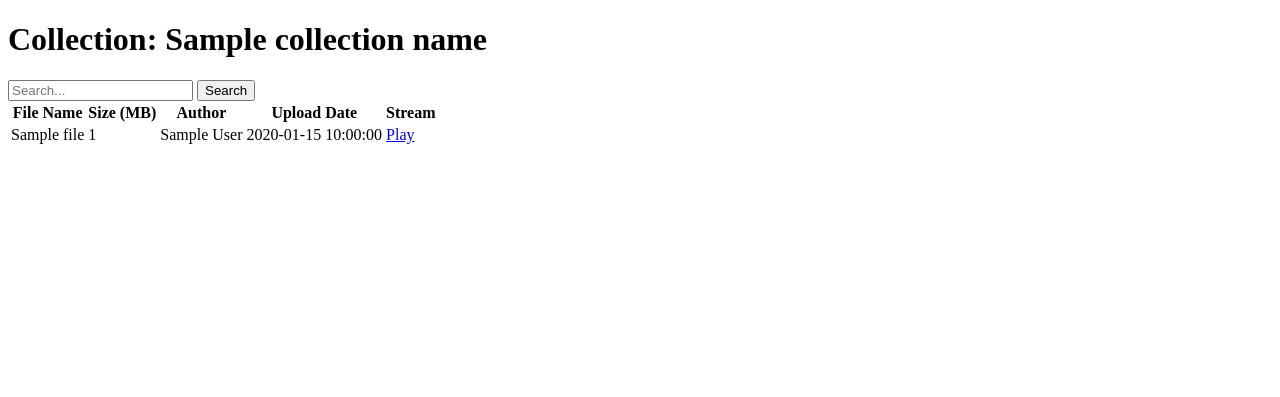
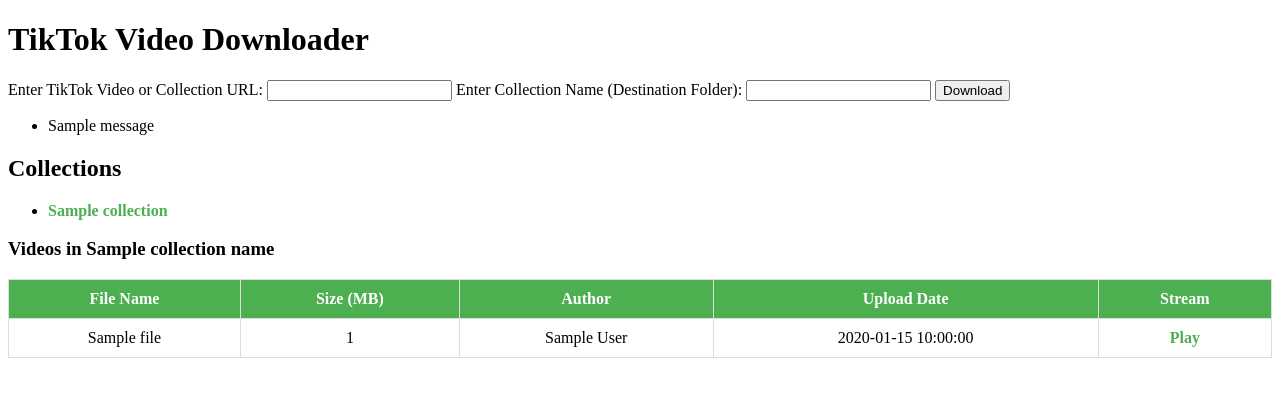
Before and after one commit to aamanhey/MediaSteward, a Flask app: template tiktok_downloader/media_streamer/templates/index.html in a window 1280 px wide. Shown: the top 397 px of the page. Run offline with Flask 3, Linux system fonts and the light colour scheme; the template is opened without the code that fills it: values that come from a table or form of the project are taken from there, most other values are stand-ins (such as "Sample title", 1, 10 or a date in 2020); one stand-in notice (Sample message) is shown.

Commit message:
Upload videos
upload videos to the site using the a link. The table isn't displaying the metadata correctly, the author and date uploaded are often Null/Unknown but defined in the JSON.

```diff
--- a/tiktok_downloader/media_streamer/server.py
+++ b/tiktok_downloader/media_streamer/server.py
@@ -1,55 +1,96 @@
-from flask import Flask, render_template, send_from_directory, request, redirect, url_for
+from flask import Flask, render_template, send_from_directory, request, redirect, url_for, flash
+from flask_wtf import FlaskForm
+from wtforms import StringField, SubmitField
+from wtforms.validators import URL, Length
 import os
 import json
+import subprocess
 import re
 
 app = Flask(__name__)
 
+# Configurations
+app.config['SECRET_KEY'] = 'your_secret_key'  # For form security
+MAX_FILE_SIZE = 100 * 1024 * 1024  # 100MB size limit for uploads
 BASE_DOWNLOADS_DIR = os.path.join(os.getcwd(), "downloads")
 
+# Ensure the downloads directory exists
+if not os.path.exists(BASE_DOWNLOADS_DIR):
+    os.makedirs(BASE_DOWNLOADS_DIR)
+
 def list_subfolders(directory):
-    """List subfolders (collections) in the given directory."""
+    """List all subfolders (collections) in the given directory."""
     return [f for f in os.listdir(directory) if os.path.isdir(os.path.join(directory, f))]
 
-def load_collection_metadata(collection_path, collection_name):
-    """Load metadata from collection.json in the selected collection folder."""
-    metadata_file = os.path.join(collection_path, f"{collection_name}.json")
-    if os.path.exists(metadata_file):
-        with open(metadata_file, "r") as f:
+def load_collection_metadata(collection_name):
+    """Load metadata dynamically from the collection's specific JSON file."""
+    collection_metadata_path = os.path.join(BASE_DOWNLOADS_DIR, collection_name, f"{collection_name}.json")
+    if os.path.exists(collection_metadata_path):
+        with open(collection_metadata_path, "r") as f:
             return json.load(f).get("videos", [])
     return []
 
 def extract_video_id_from_url(url):
-    """Extract video ID from a TikTok URL."""
+    """Extract the video ID from a TikTok URL."""
     match = re.search(r'/video/(\d+)', url)
     return match.group(1) if match else None
 
 def extract_video_id_from_filename(filename):
-    """Extract video ID from filename."""
+    """Extract video ID (numbers) from a filename."""
     return os.path.splitext(filename)[0]
+
+def run_downloader(url, collection_name):
+    """Run yt-dlp to download a video or collection from TikTok."""
+    collection_folder = os.path.join(BASE_DOWNLOADS_DIR, collection_name)
+
+    # Create collection folder if it doesn't exist
+    if not os.path.exists(collection_folder):
+        os.makedirs(collection_folder)
+
+    try:
+        # Download the collection or video and save it to the collection folder
+        subprocess.run(["yt-dlp", "-o", os.path.join(collection_folder, "%(id)s.%(ext)s"), url], check=True)
+    except subprocess.CalledProcessError as e:
+        flash(f"Error downloading the video or collection: {e}", 'danger')
+
+class DownloadForm(FlaskForm):
+    """Form to submit a TikTok URL and collection name for downloading."""
+    url = StringField('Enter TikTok Video or Collection URL', validators=[URL(), Length(max=500)])
+    collection_name = StringField('Enter Collection Name (Destination Folder)', validators=[Length(max=100)])
+    submit = SubmitField('Download')
 
 @app.route("/", methods=["GET", "POST"])
 def index():
-    """Display the list of collections (subfolders) in the downloads directory."""
+    """
+    Show the form to submit a link and display collections.
+    """
+    form = DownloadForm()
+    if form.validate_on_submit():
+        url = form.url.data
+        collection_name = form.collection_name.data
+        run_downloader(url, collection_name)  # Run downloader to fetch the video or collection
+        flash(f"Started downloading {url} into collection: {collection_name}", 'success')
+        return redirect(url_for('index'))
+
     collections = list_subfolders(BASE_DOWNLOADS_DIR)
-    return render_template("collections.html", collections=collections)
+    return render_template("index.html", form=form, collections=collections)
 
-@app.route("/collection/<collection_name>", methods=["GET", "POST"])
+@app.route("/collection/<collection_name>")
 def view_collection(collection_name):
-    """View the table of videos and metadata for a selected collection."""
+    """
+    View the table of videos and metadata for a selected collection.
+    """
     collection_path = os.path.join(BASE_DOWNLOADS_DIR, collection_name)
 
+    # Check if the collection exists
     if not os.path.exists(collection_path):
         return f"Collection '{collection_name}' not found", 404
 
-    # List video files and load metadata
+    # Load files and metadata
     video_files = [f for f in os.listdir(collection_path) if f.endswith((".mp4", ".webm", ".mkv", ".mp3"))]
-    metadata = load_collection_metadata(collection_path, collection_name)
+    metadata = load_collection_metadata(collection_name)
 
-    # Get the search query from the form (if any)
-    search_query = request.args.get("search", "").lower()
-
-    # Match files with metadata and filter by search query
+    # Match files with metadata
     file_info = []
     for file in video_files:
         file_path = os.path.join(collection_path, file)
@@ -61,103 +102,21 @@
             None
         )
 
-        # Check if the file or metadata matches the search query
-        if (search_query in file.lower() or
-            (matching_meta and search_query in matching_meta.get("author", "").lower())):
-            file_info.append({
-                "name": file,
-                "size": round(os.path.getsize(file_path) / (1024 * 1024), 2),  # File size in MB
-                "author": matching_meta["author"] if matching_meta else "Unknown",
-                "date": matching_meta["upload_date"] if matching_meta else "Unknown",
-                "url": f"/stream/{collection_name}/{file}"
-            })
+        file_info.append({
+            "name": file,
+            "size": round(os.path.getsize(file_path) / (1024 * 1024), 2),  # File size in MB
+            "author": matching_meta["author"] if matching_meta else "Unknown",
+            "date": matching_meta["upload_date"] if matching_meta else "Unknown",
+            "url": f"/stream/{collection_name}/{file}"
+        })
 
-    return render_template("index.html", collection_name=collection_name, files=file_info)
-
-@app.route("/upload", methods=["GET", "POST"])
-def upload():
-    """Page for submitting video or collection URL to download."""
-    if request.method == "POST":
-        url = request.form["url"]
-        collection_name = request.form["collection_name"]
-        size_limit_mb = 50  # Set a size limit (50MB)
-
-        # Validate URL
-        if "tiktok.com" not in url:
-            return "Invalid TikTok URL", 400
-
-        # Download the video or collection (based on URL type)
-        download_video_or_collection(url, collection_name, size_limit_mb)
-
-        return redirect(url_for("view_collection", collection_name=collection_name))
-
-    return render_template("upload.html")
-
-def download_video_or_collection(url, collection_name, size_limit_mb):
-    """Download a video or collection based on the provided URL."""
-    # This function will check if the URL is for a single video or a collection
-    # and then download it using yt-dlp.
-
-    if "/video/" in url:
-        # Download a single video
-        download_video(url, collection_name, size_limit_mb)
-    else:
-        # Download a collection of videos
-        download_collection(url, collection_name, size_limit_mb)
-
-def download_video(url, collection_name, size_limit_mb):
-    """Download a single TikTok video."""
-    from yt_dlp import YoutubeDL
-    collection_path = os.path.join(BASE_DOWNLOADS_DIR, collection_name)
-    if not os.path.exists(collection_path):
-        os.makedirs(collection_path)
-
-    # Download using yt-dlp
-    ydl_opts = {
-        'outtmpl': os.path.join(collection_path, '%(id)s.%(ext)s'),
-        'format': 'best',
-        'quiet': True
-    }
-
-    with YoutubeDL(ydl_opts) as ydl:
-        info = ydl.extract_info(url, download=False)
-        video_size_mb = info.get('filesize', 0) / (1024 * 1024)
-
-        # Only download if under the size limit
-        if size_limit_mb and video_size_mb > size_limit_mb:
-            print("Video exceeds size limit, skipping download.")
-            return
-
-        # Download the video
-        ydl.download([url])
-
-def download_collection(url, collection_name, size_limit_mb):
-    """Download a collection of TikTok videos."""
-    collection_path = os.path.join(BASE_DOWNLOADS_DIR, collection_name)
-    if not os.path.exists(collection_path):
-        os.makedirs(collection_path)
-
-    # Download using yt-dlp
-    ydl_opts = {
-        'outtmpl': os.path.join(collection_path, '%(id)s.%(ext)s'),
-        'quiet': True
-    }
-
-    with YoutubeDL(ydl_opts) as ydl:
-        info = ydl.extract_info(url, download=False)
-        for video in info['entries']:
-            video_size_mb = video.get('filesize', 0) / (1024 * 1024)
-
-            # Only download if under the size limit
-            if size_limit_mb and video_size_mb > size_limit_mb:
-                print(f"Video {video['title']} exceeds size limit, skipping.")
-                continue
-
-            ydl.download([video['url']])
+    return render_template("index.html", collection_name=collection_name, files=file_info, form=None)
 
 @app.route("/stream/<collection_name>/<path:filename>")
 def stream_file(collection_name, filename):
-    """Stream a specific file from a collection."""
+    """
+    Stream a specific file from the selected collection.
+    """
     collection_path = os.path.join(BASE_DOWNLOADS_DIR, collection_name)
     try:
         return send_from_directory(collection_path, filename)
--- a/tiktok_downloader/media_streamer/templates/index.html
+++ b/tiktok_downloader/media_streamer/templates/index.html
@@ -3,16 +3,68 @@
 <head>
     <meta charset="UTF-8">
     <meta name="viewport" content="width=device-width, initial-scale=1.0">
-    <title>Collection: {{ collection_name }}</title>
+    <title>TikTok Downloader</title>
+    <style>
+        table {
+            width: 100%;
+            border-collapse: collapse;
+        }
+        th, td {
+            padding: 10px;
+            border: 1px solid #ddd;
+            text-align: center;
+        }
+        th {
+            background-color: #4CAF50;
+            color: white;
+        }
+        tr:hover {
+            background-color: #f1f1f1;
+        }
+        a {
+            text-decoration: none;
+            color: #4CAF50;
+            font-weight: bold;
+        }
+    </style>
 </head>
 <body>
-    <h1>Collection: {{ collection_name }}</h1>
+    <h1>TikTok Video Downloader</h1>
 
-    <form method="GET">
-        <input type="text" name="search" placeholder="Search..." value="{{ request.args.get('search', '') }}">
-        <button type="submit">Search</button>
+    <!-- Form to submit TikTok URL and collection name (only on the main page) -->
+    {% if form %}
+        <form method="POST" action="{{ url_for('index') }}">
+            {{ form.hidden_tag() }}
+            <label for="url">Enter TikTok Video or Collection URL:</label>
+            {{ form.url(class="form-control") }}
+            <label for="collection_name">Enter Collection Name (Destination Folder):</label>
+            {{ form.collection_name(class="form-control") }}
+            {{ form.submit(class="btn btn-primary") }}
         </form>
+    {% endif %}
 
+    <!-- Display flash messages -->
+    {% with messages = get_flashed_messages(with_categories=true) %}
+        {% if messages %}
+            <ul>
+            {% for category, message in messages %}
+                <li class="{{ category }}">{{ message }}</li>
+            {% endfor %}
+            </ul>
+        {% endif %}
+    {% endwith %}
+
+    <!-- Display list of collections -->
+    <h2>Collections</h2>
+    <ul>
+        {% for collection in collections %}
+            <li><a href="{{ url_for('view_collection', collection_name=collection) }}">{{ collection }}</a></li>
+        {% endfor %}
+    </ul>
+
+    {% if files %}
+        <!-- Display table of files in the selected collection -->
+        <h3>Videos in {{ collection_name }}</h3>
         <table>
             <thead>
                 <tr>
@@ -35,5 +87,6 @@
                 {% endfor %}
             </tbody>
         </table>
+    {% endif %}
 </body>
 </html>
--- a/tiktok_downloader/requirements.txt
+++ b/tiktok_downloader/requirements.txt
@@ -3,3 +3,6 @@
 beautifulsoup4
 tabulate
 flask
+flask-wtf
+flask-bootstrap
+python-dotenv
```
Lines whose indentation alone changed are shown as unchanged.
